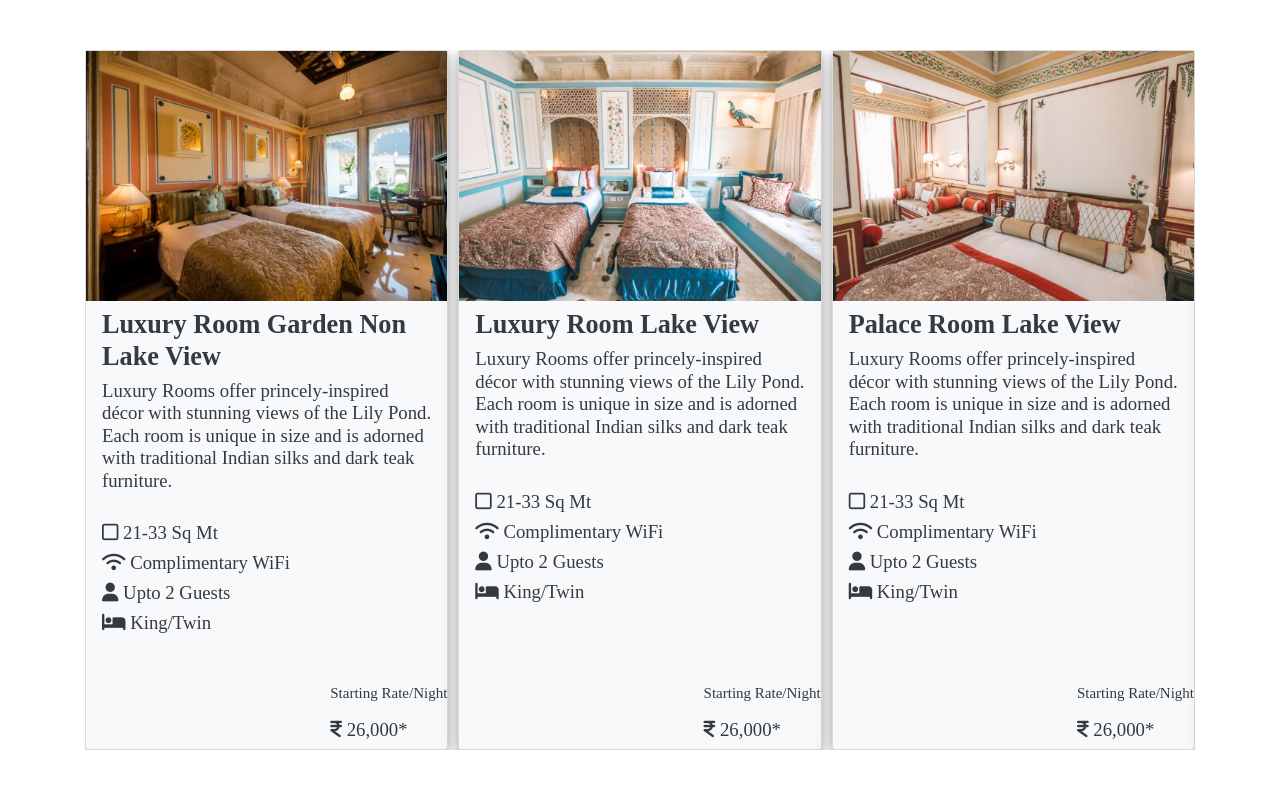
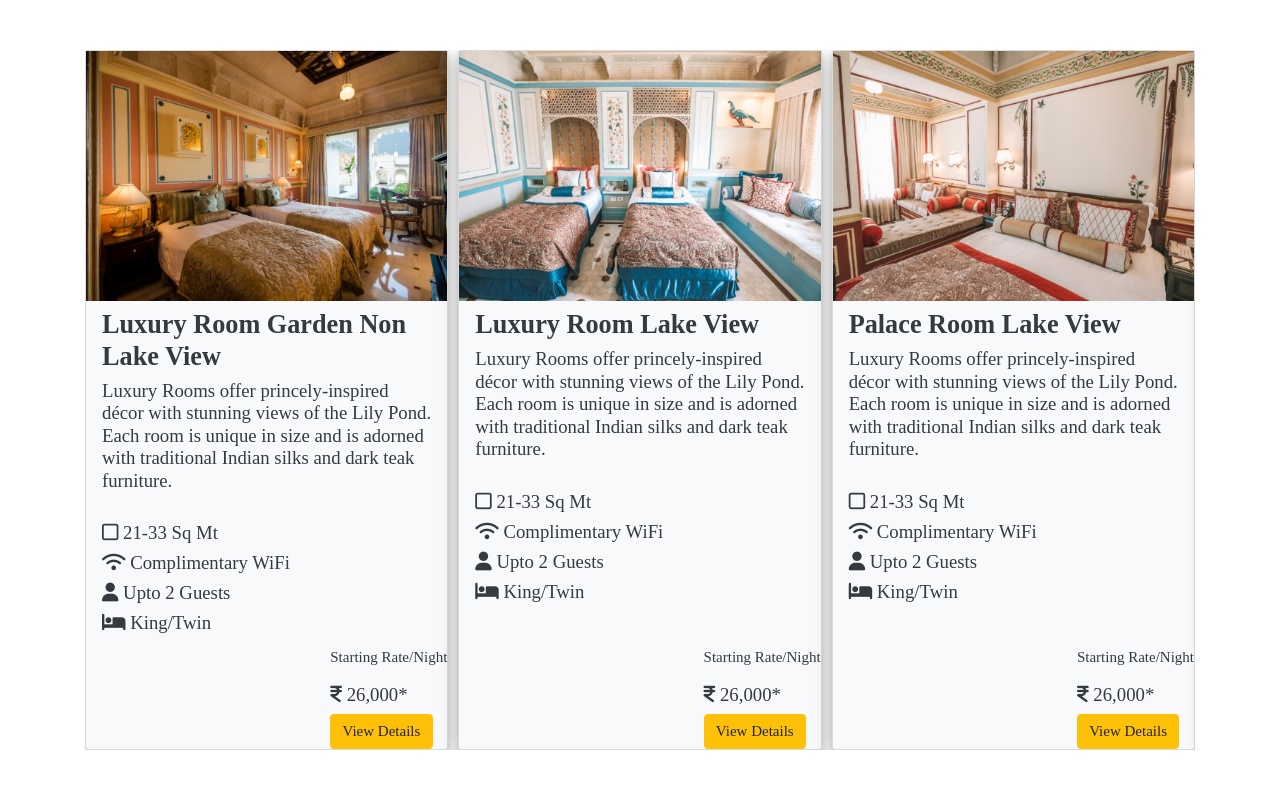
Before and after one commit to sowmiyashan/React-java, a React (Create React App) app: page / in a window 1280 px wide. Shown: the part 2031-2819 px from the top of the page. Built offline with nearby package versions, Linux system fonts and the light colour scheme; a web font is replaced by a local one.

Commit message:
Home Page Changes

```diff
--- a/src/components/Home/Home.jsx
+++ b/src/components/Home/Home.jsx
@@ -252,7 +252,10 @@ class Home extends Component {
                                         <div className="w3-display-bottomright">
                                             <p>Starting Rate/Night</p>
                                             <h5><i className="fa fa-inr"></i> 26,000*</h5>
+                                            <button type="button" class="btn btn-warning">View Details</button>
+                                            <br></br>
                                         </div>
+
                                     </div>
                                 </div>
                             </div>
@@ -277,6 +280,7 @@ class Home extends Component {
                                         <div className="w3-display-bottomright">
                                             <p>Starting Rate/Night</p>
                                             <h5><i className="fa fa-inr"></i> 26,000*</h5>
+                                            <button type="button" class="btn btn-warning">View Details</button>
                                         </div>
                                     </div>
                                 </div>
@@ -302,6 +306,7 @@ class Home extends Component {
                                         <div className="w3-display-bottomright">
                                             <p>Starting Rate/Night</p>
                                             <h5><i className="fa fa-inr"></i> 26,000*</h5>
+                                            <button type="button" class="btn btn-warning">View Details</button>
                                         </div>
                                     </div>
                                 </div>
@@ -327,6 +332,7 @@ class Home extends Component {
                                         <div className="w3-display-bottomright">
                                             <p>Starting Rate/Night</p>
                                             <h5><i className="fa fa-inr"></i> 26,000*</h5>
+                                            <button type="button" class="btn btn-warning">View Details</button>
                                         </div>
                                     </div>
                                 </div>
@@ -352,6 +358,7 @@ class Home extends Component {
                                         <div className="w3-display-bottomright">
                                             <p>Starting Rate/Night</p>
                                             <h5><i className="fa fa-inr"></i> 26,000*</h5>
+                                            <button type="button" class="btn btn-warning">View Details</button>
                                         </div>
                                     </div>
                                 </div>
@@ -378,6 +385,7 @@ class Home extends Component {
                                         <div className="w3-display-bottomright">
                                             <p>Starting Rate/Night</p>
                                             <h5><i className="fa fa-inr"></i> 26,000*</h5>
+                                            <button type="button" class="btn btn-warning">View Details</button>
                                         </div>
                                     </div>
                                 </div>
@@ -403,6 +411,7 @@ class Home extends Component {
                                         <div className="w3-display-bottomright">
                                             <p>Starting Rate/Night</p>
                                             <h5><i className="fa fa-inr"></i> 26,000*</h5>
+                                            <button type="button" class="btn btn-warning">View Details</button>
                                         </div>
                                     </div>
                                 </div>
--- a/src/components/Home/Search/Search.css
+++ b/src/components/Home/Search/Search.css
@@ -194,7 +194,7 @@ button:focus{
 		background-color: wheat;
 		left: 0;
 		width: auto;
-		font-size: 17px;
+		font-size: 4vw;
 		border: 0;
 		height: 100%;
 	}
--- a/src/components/Home/Search/Search.jsx
+++ b/src/components/Home/Search/Search.jsx
@@ -282,8 +282,8 @@ class Search extends Component {
                                                             {moment(this.state.from).format("D MMM YYYY")} - {moment(this.state.to).format("D MMM YYYY")} | {this.state.Room.length} Room | {this.state.guest} Guests
                                                         </h5>
                                                     </div>
-                                                    <div className="col-sm-12 col-12 col-md-12 col-lg-4">
-                                                        <button type="submit" class="button btn btn-warning">Check Availability</button>
+                                                    <div className="w3-center col-sm-12 col-12 col-md-12 col-lg-4">
+                                                        <button type="submit" class="btn btn-warning">Check Availability</button>
                                                     </div>
                                                 </div>
                                             </div>
```
Also changed, not shown: 1 other file (tests, documents, lock files or other folders).
